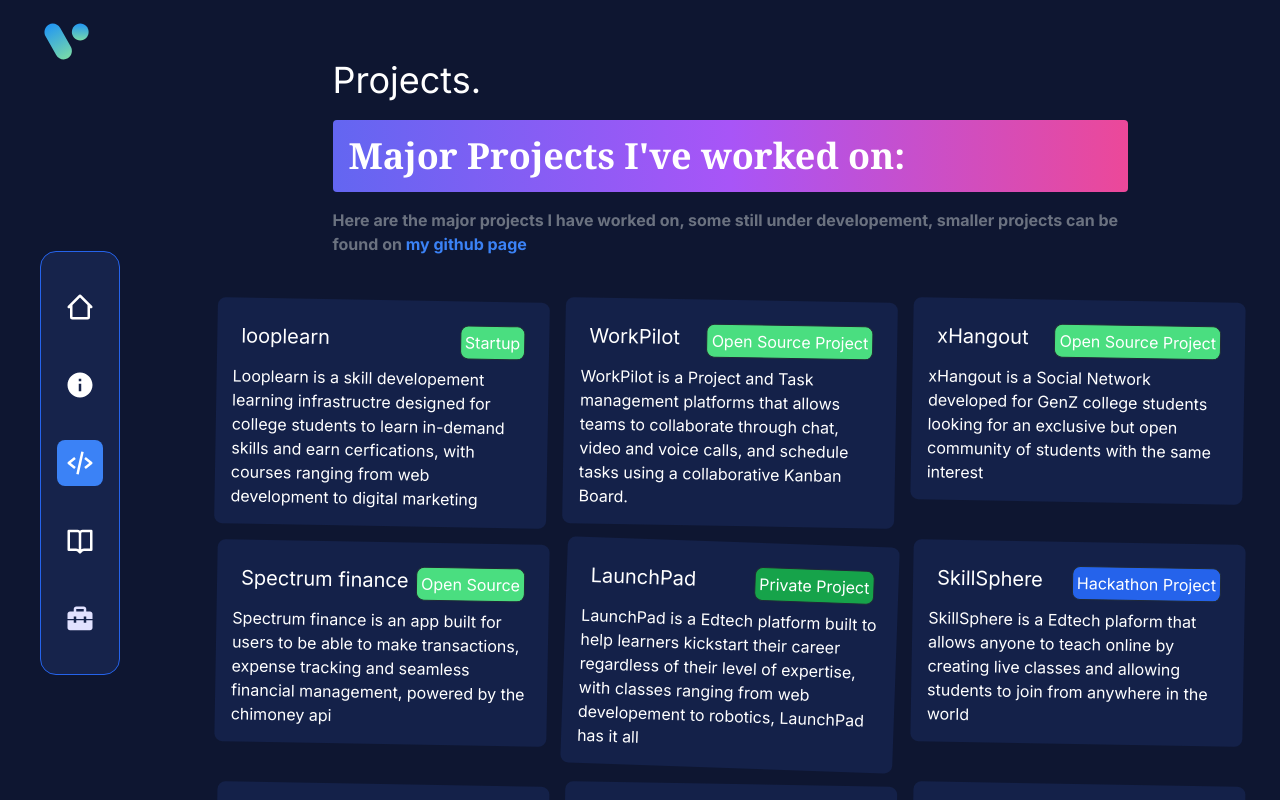
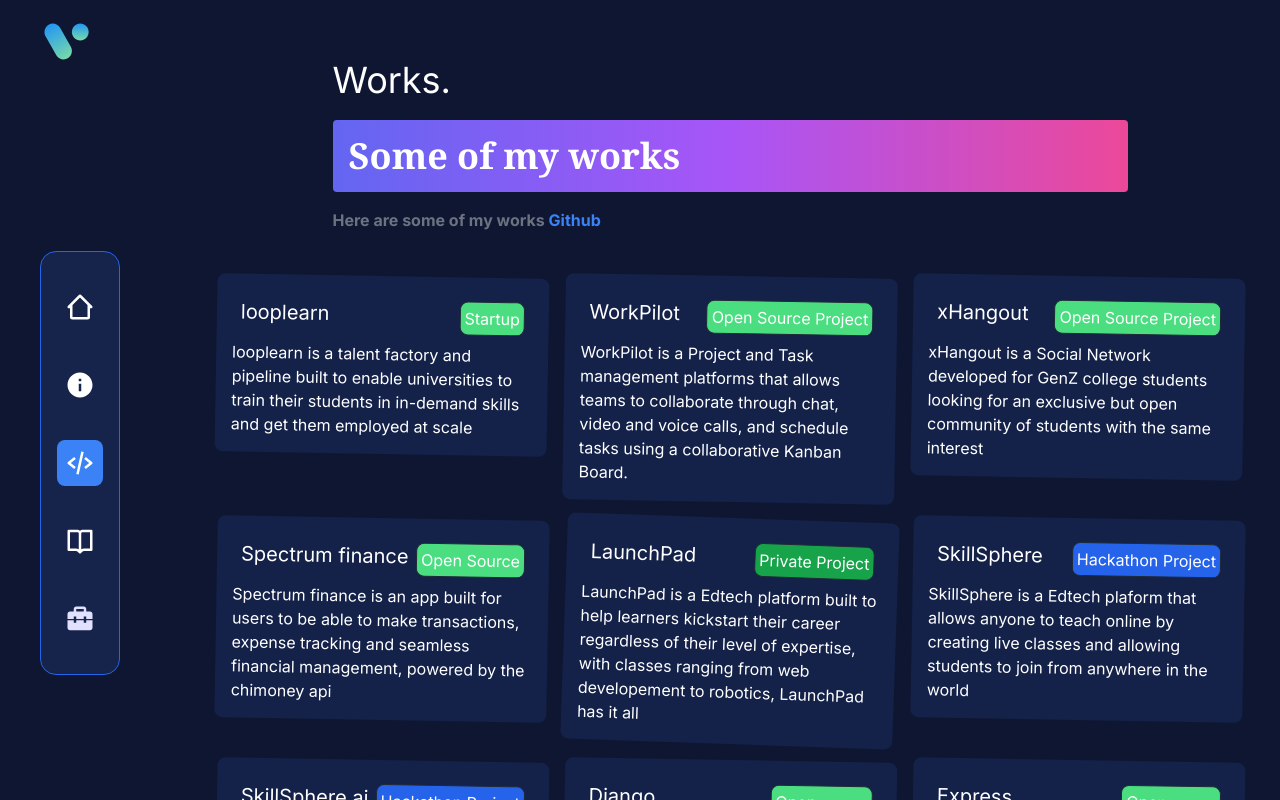
Before and after one commit to JOHN-AMAO/Portfolio, a Next.js app: page /projects in a window 1280 px wide. Shown: the top 800 px of the page. Built offline with nearby package versions, Linux system fonts and the light colour scheme.

Commit message:
updated looplearn description

```diff
--- a/app/(routes)/projects/page.tsx
+++ b/app/(routes)/projects/page.tsx
@@ -5,19 +5,18 @@ const Page = () => {
   return (
     <div className='flex flex-col gap-6 justify-center text-white items-center md:ml-20'>
       <div className=' flex flex-col w-3/4 py-5'>
-        <h1 className='text-xl md:text-4xl mt-5 mb-5'>Projects.</h1>
+        <h1 className='text-xl md:text-4xl mt-5 mb-5'>Works.</h1>
         <h1 className='text-lg md:text-4xl mb-4 p-4 rounded font-serif font-extrabold bg-gradient-to-r from-indigo-500 via-purple-500 to-pink-500 '>
-          Major Projects I&apos;ve worked on:
+          Some of my works
         </h1>
         <p className='font-bold text-gray-500'>
-          Here are the major projects I have worked on, some still under
-          developement, smaller projects can be found on{" "}
+          Here are some of my works
           <Link
             className='text-blue-500'
             href='https://github.com/JOHN-AMAO'
           >
             {" "}
-            my github page
+            Github
           </Link>
         </p>
       </div>
@@ -31,9 +30,9 @@ const Page = () => {
               </p>
             </div>
             <p>
-              Looplearn is a skill developement learning infrastructre designed for college students
-               to learn in-demand skills and earn cerfications, with courses ranging from web development
-              to digital marketing
+              looplearn is a talent factory and pipeline built to enable
+              universities to train their students in in-demand skills and get
+              them employed at scale
             </p>
           </div>
         </Link>
```
